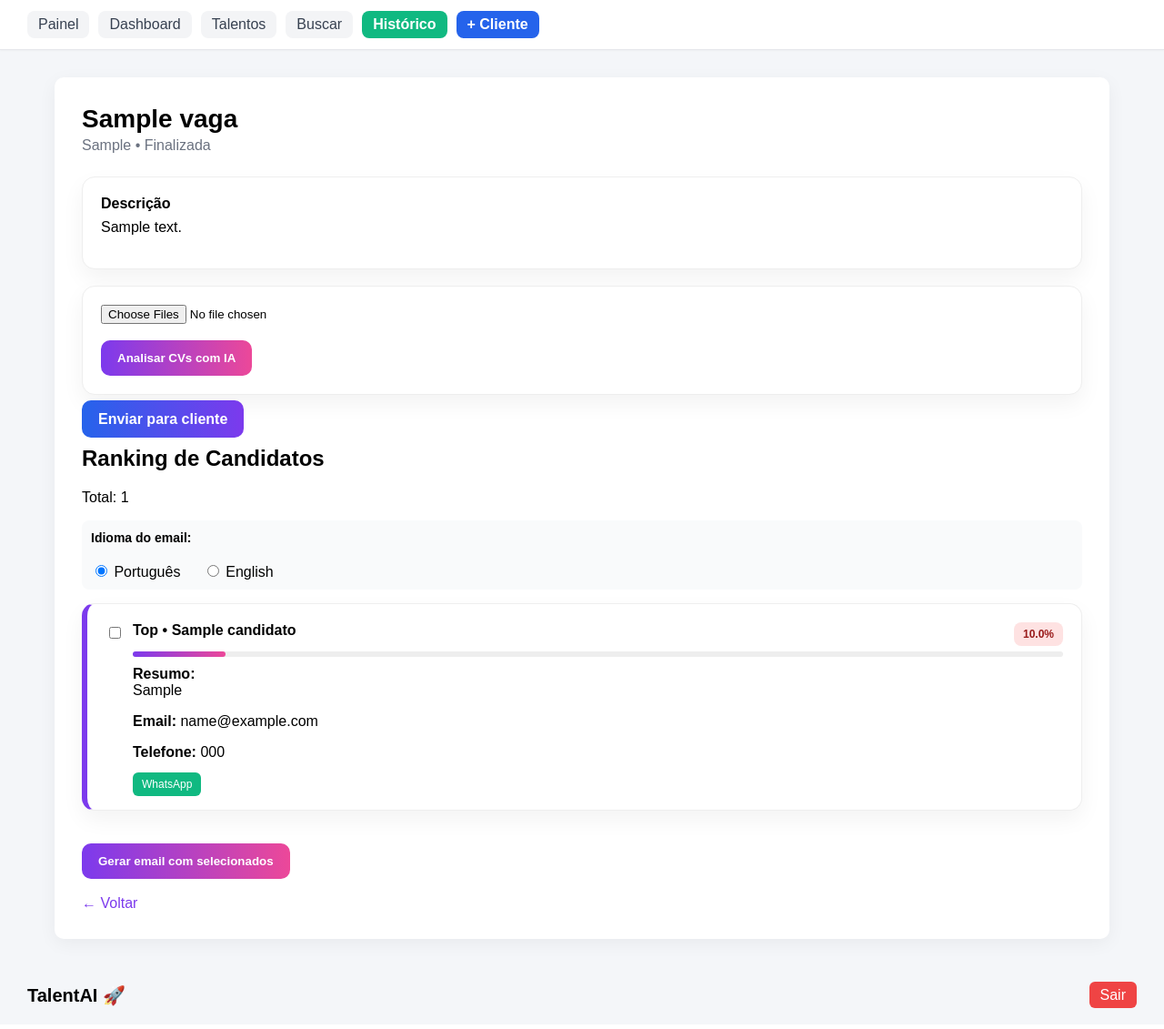
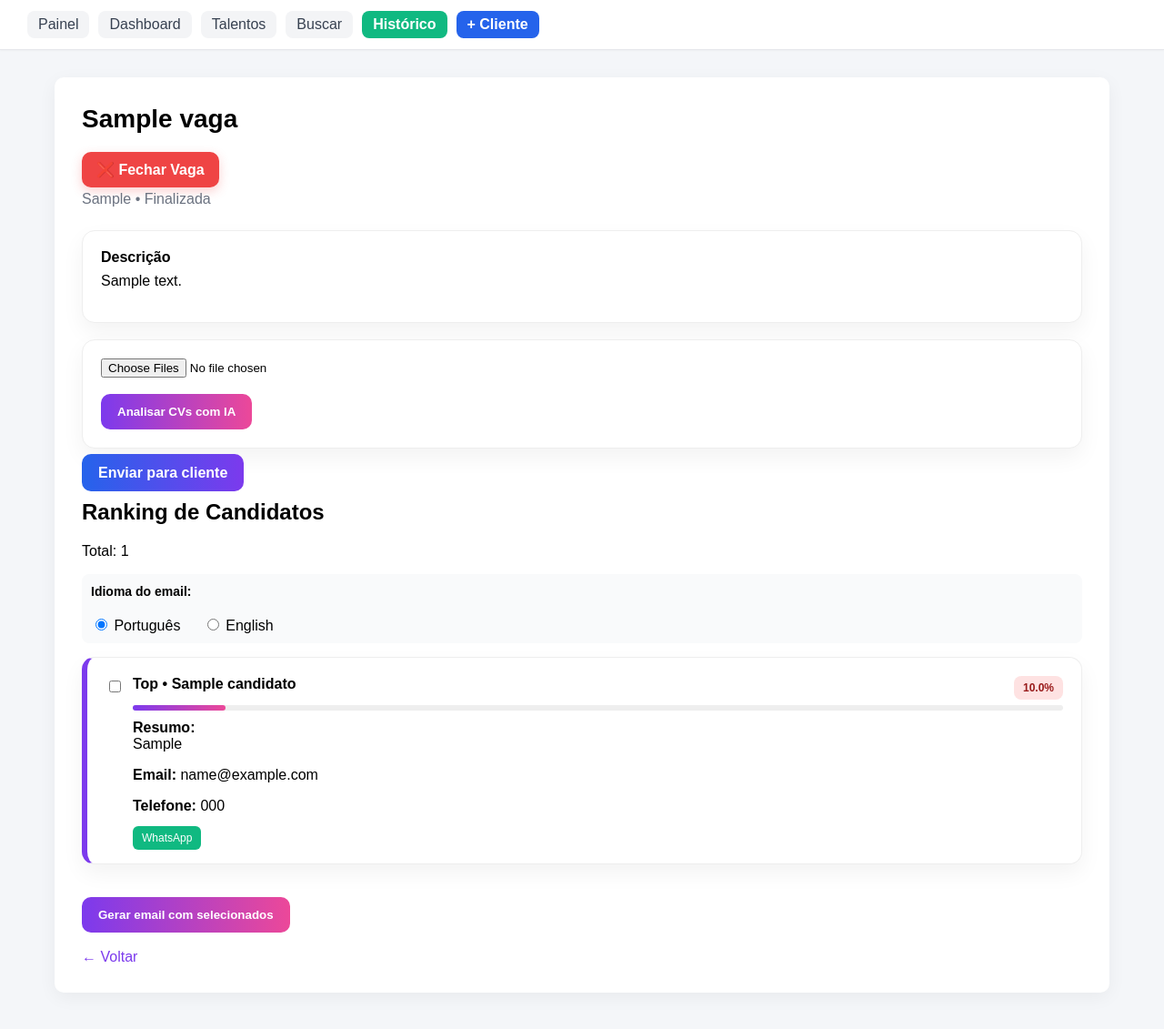
Before and after one commit to AleFreitas2011/TalentAI, a FastAPI app: page /vaga/1 in a window 1280 px wide. Shown: the part 53-1184 px from the top of the page at 91% size. Before the commit the page ends 1161 px from the top, so only its background shows below. Run offline with FastAPI, Linux system fonts and the light colour scheme; tables that the repository leaves empty hold one stand-in row (values such as "Sample post").

Commit message:
add close vacancy button

```diff
--- a/app/main.py
+++ b/app/main.py
@@ -190,6 +190,31 @@ def detalhe_vaga(
             f"ERRO DETALHE VAGA: {str(e)}",
             status_code=500
         )
+
+
+# =========================
+# ❌ FECHAR VAGA
+# =========================
+@app.get("/fechar_vaga/{vaga_id}")
+def fechar_vaga(
+    vaga_id: int,
+    db: Session = Depends(get_db)
+):
+
+    vaga = (
+        db.query(Vaga)
+        .filter(Vaga.id == vaga_id)
+        .first()
+    )
+
+    if vaga:
+        vaga.status = "Fechada"
+        db.commit()
+
+    return RedirectResponse(
+        url="/",
+        status_code=303
+    )
 
 # =========================
 # 🤖 ANALISAR CVS (ROTA FINAL LIMPA)
--- a/templates/vaga_detalhe.html
+++ b/templates/vaga_detalhe.html
@@ -119,10 +119,32 @@
 
     <!-- HEADER -->
     <div class="header">
-        <div class="title">{{ vaga.titulo }}</div>
+
+        <div class="title">
+            {{ vaga.titulo }}
+        </div>
+
+        <div style="margin-top:20px;">
+
+            <a href="/fechar_vaga/{{ vaga.id }}" style="
+              background:#ef4444;
+              color:white;
+              padding:10px 16px;
+              border-radius:10px;
+              text-decoration:none;
+              font-weight:600;
+              display:inline-block;
+              box-shadow:0 4px 12px rgba(239,68,68,0.25);
+           ">
+           ❌ Fechar Vaga
+        </a>
+
+        </div>
+
         <div class="subtitle">
             {{ vaga.cliente.empresa or vaga.cliente.nome_contato }} • {{ vaga.status }}
         </div>
+
     </div>
 
     <!-- DESCRIÇÃO -->
```
